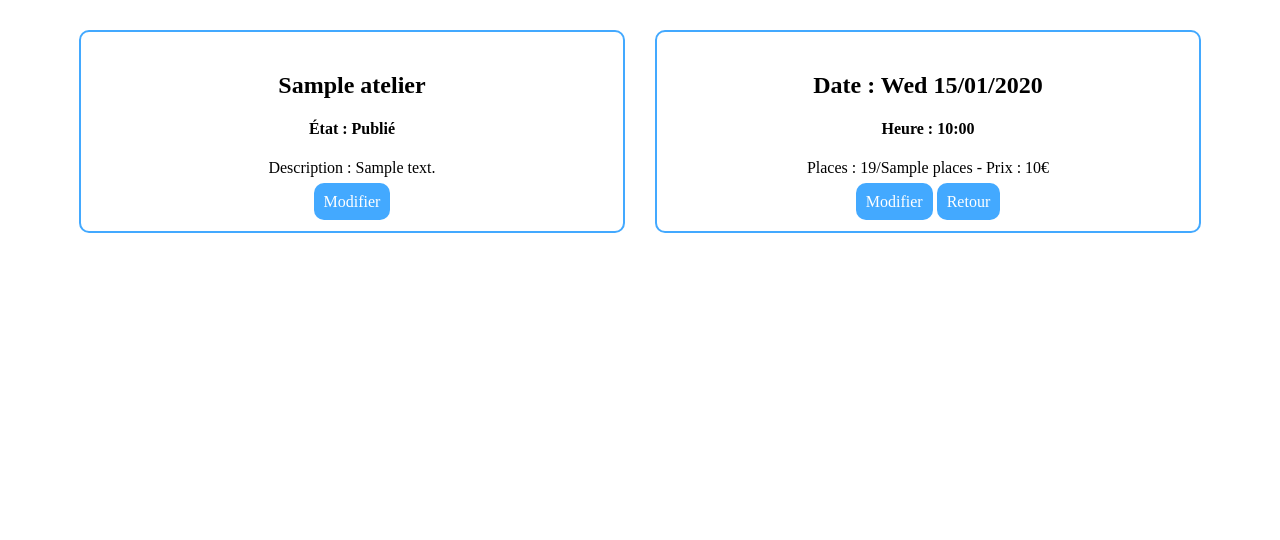
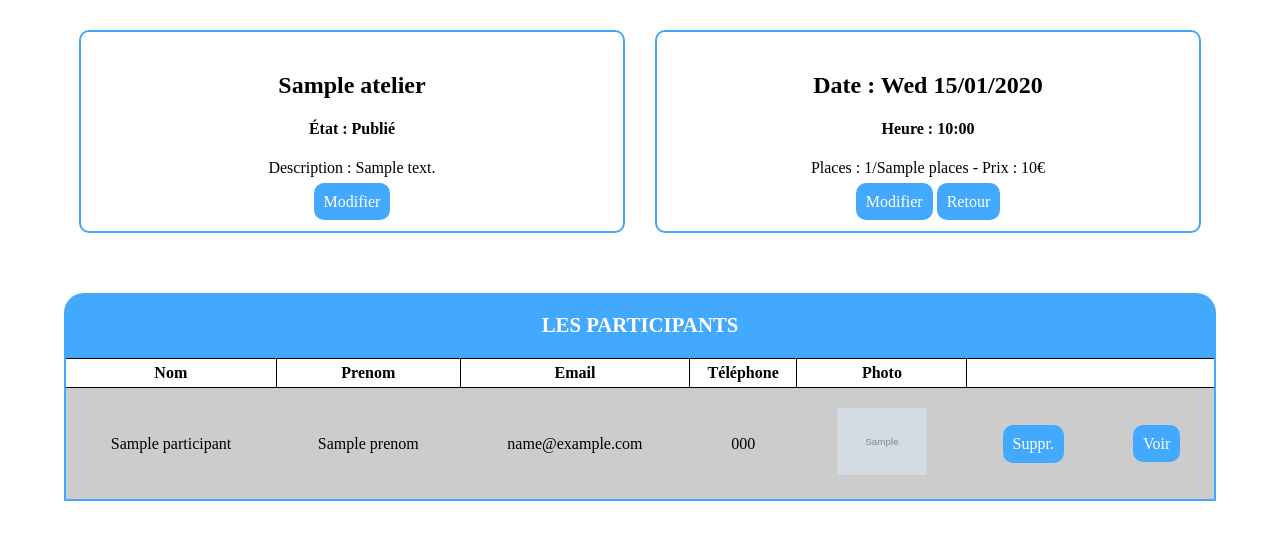
Before and after one commit to Clemwar/GEM, a Symfony app: template templates/pwup/pw_date.html.twig in a window 1280 px wide. Shown: the part 140-680 px from the top of the page. Run offline with Twig, Linux system fonts and the light colour scheme; the template is opened without the code that fills it: most values are stand-ins (such as "Sample title", 1, 10 or a date in 2020); grey boxes marked "Sample" are stand-in pictures; some libraries are stand-ins or nearby versions.

Commit message:
Modification gestion date admin

```diff
--- a/src/Entity/Details.php
+++ b/src/Entity/Details.php
@@ -38,7 +38,7 @@ class Details
     private $atelier;
 
     /**
-     * @ORM\ManyToMany(targetEntity="App\Entity\User", inversedBy="reservations")
+     * @ORM\ManyToMany(targetEntity="App\Entity\User", inversedBy="reservations", cascade={"remove"})
      * @ORM\JoinTable(name="reservation_ateliers")
      */
     private $participants;
--- a/templates/pages/activites.html.twig
+++ b/templates/pages/activites.html.twig
@@ -74,11 +74,6 @@
                                                     <a href="{% if app.user %}{{ path('reservation', {'userID' : app.user.id, 'detailID' : detail.id, 'event':'0' }) }}{% else %}{{ path('login') }}{% endif %}" class="neobtn">S'inscrire</a>
                                                 {% endif %}
                                             {% endif %}
-                                                <ul>
-                                                    {% for participant in detail.participants %}
-                                                        <li>{{ participant.prenom }} {{ participant.nom }}</li>
-                                                    {% endfor %}
-                                                </ul>
                                             {% set i = i + 1 %}
                                         {% endif %}
                                     {% endif %}
--- a/templates/pwup/pw_date.html.twig
+++ b/templates/pwup/pw_date.html.twig
@@ -21,5 +21,44 @@
             <a href="{{ path('pwAtelier', {'id':detail.atelier.id}) }}" class="pwbut">Retour</a>
         </article>
     </section>
+    <section class="manage">
+        <table>
+            <caption>Les participants</caption>
+            <thead>
+            <tr>
+                {% for message in app.flashes('success') %}
+                    <th colspan="7" class="success">
+                        {{ message }}
+                    </th>
+                {% endfor %}
+            </tr>
+            <tr>
+                <th>Nom</th>
+                <th>Prenom</th>
+                <th>Email</th>
+                <th>Téléphone</th>
+                <th>Photo</th>
+                <th colspan="2"></th>
+            </tr>
+            </thead>
+            <tbody>
+            {% for participant in detail.participants %}
+                <tr>
+                    <td>{{ participant.nom }}</td>
+                    <td>{{ participant.prenom }}</td>
+                    <td>{{ participant.email }}</td>
+                    <td>{{ participant.telephone }}</td>
+                    <td>{% if participant.photo %}<img src="{{ asset('assets/upl/photos/'~ participant.photo) }}" class="thumb" alt="">{% endif %}</td>
+                    <td>
+                        <form action="{{ path('admin_annulation', {'userID' : participant.id, 'detailID' : detail.id, 'event':'0' }) }}">
+                        <button class="pwbut">Suppr.</button>
+                        </form>
+                    </td>
+                    <td><a href="#">Voir</a></td>
+                </tr>
+            {% endfor %}
+            </tbody>
+        </table>
+    </section>
 {% endblock %}
 {% block footer %}{% endblock %}
```
Also changed, not shown: src/Controller/UserController.php (+22 -2 lines), templates/pages/contact.html.twig (+7 -0 lines).
